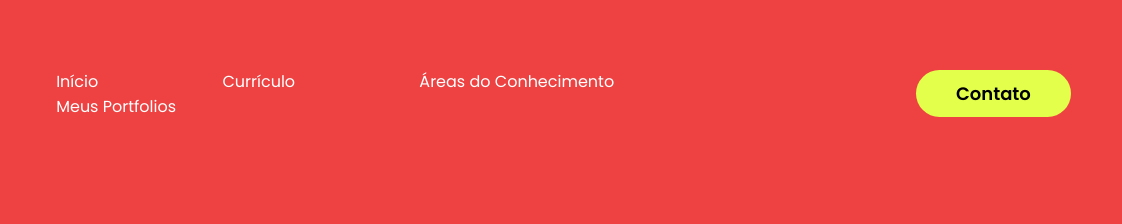
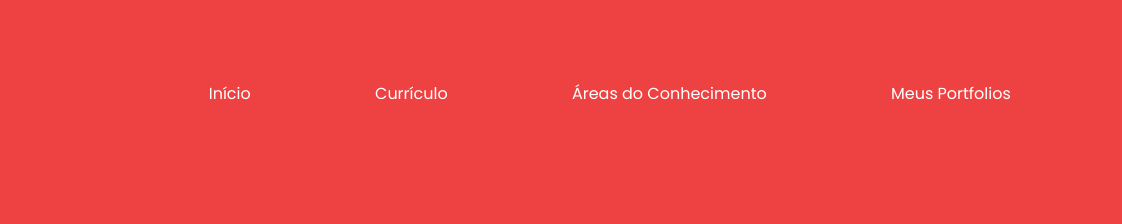
Before and after one commit to Luabraga02116/Portfolio, a plain HTML site: page index.html in a window 1280 px wide. Shown: the top 224 px of the page, 158-1280 px from the left. Drawn offline with Linux system fonts and the light colour scheme.

Commit message:
Update index.html

```diff
--- a/index.html
+++ b/index.html
@@ -28,11 +28,6 @@
 
             </nav>
 
-            <div class="btn-contato">
-                <a href="#">
-                    <button>Contato</button>
-                </a>
-            </div><!--btn-contato-->
         </div><!--interface-->
 
     </header>
```
